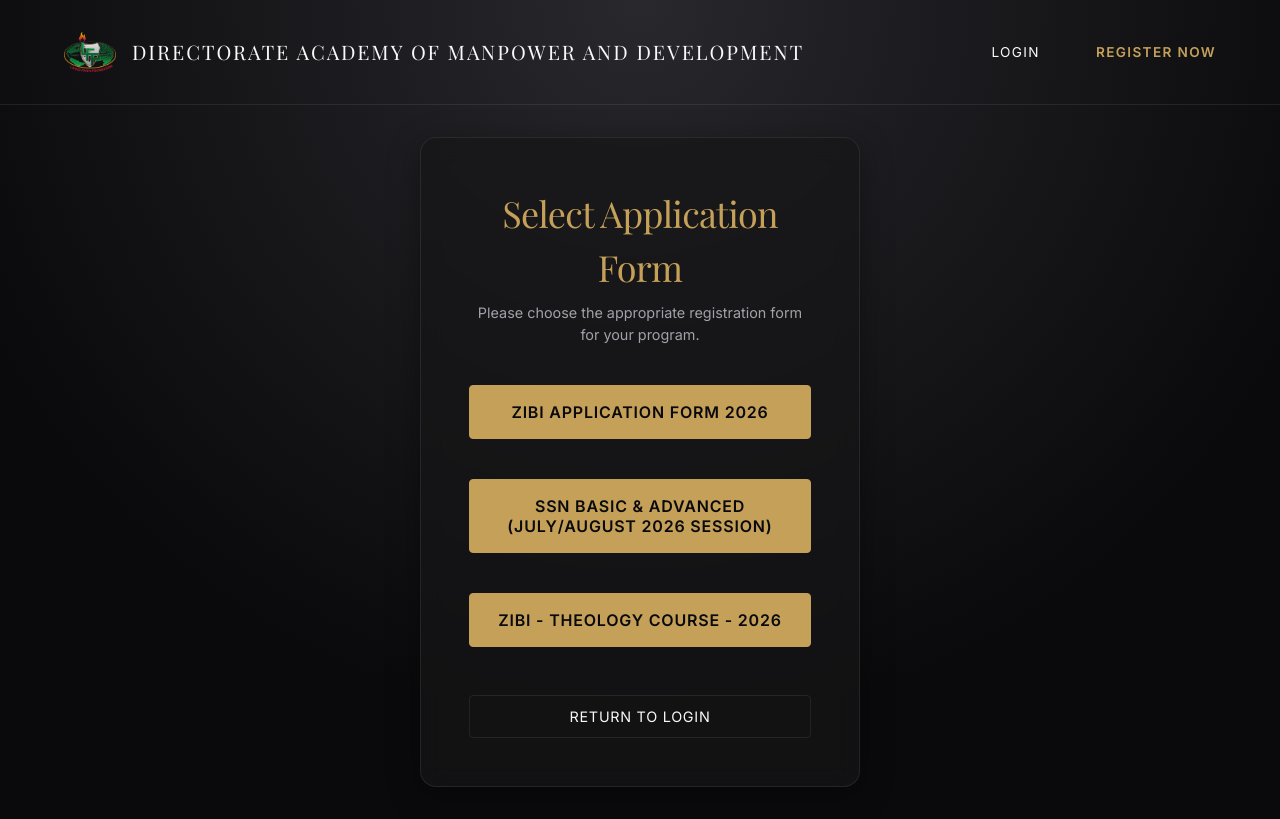
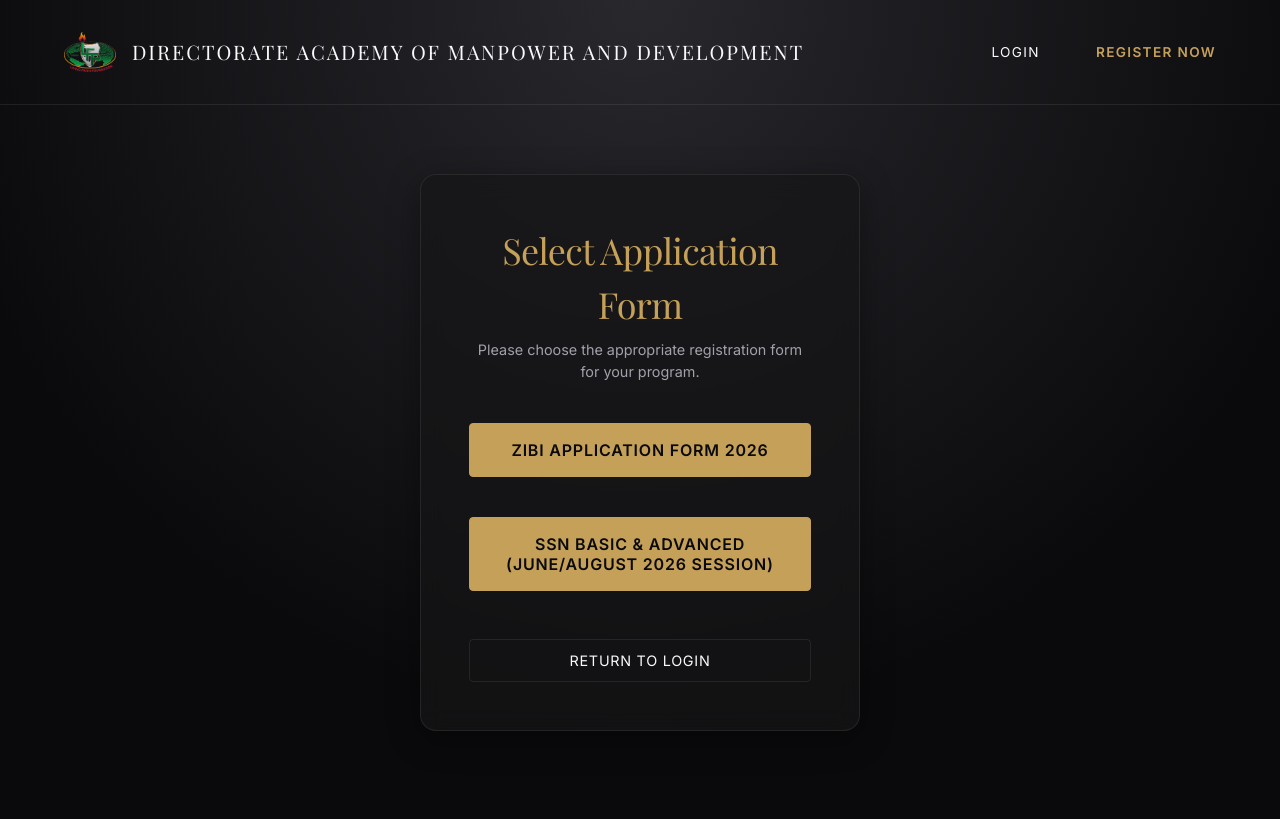
Before and after one commit to raaito/zibiacademy, a React (Vite) app: page /register in a window 1280 px wide. Built offline with nearby package versions, Linux system fonts and the light colour scheme; a web font is replaced by a local one.

Commit message:
Update registration session dates in RegisterFlow

```diff
--- a/src/components/RegisterFlow.jsx
+++ b/src/components/RegisterFlow.jsx
@@ -175,16 +175,16 @@
                 style={{ marginBottom: '1rem', width: '100%', padding: '1rem', fontSize: '1rem' }}
                 onClick={() => { setRegistrationType('supernatural'); setStep('register'); }}
               >
-                SSN BASIC & ADVANCED (July/August 2026 Session)
+                SSN BASIC & ADVANCED (June/August 2026 Session)
               </button>
-              <button
+              {/* <button
                 type="button"
                 className="btn-premium primary"
                 style={{ marginBottom: '1rem', width: '100%', padding: '1rem', fontSize: '1rem' }}
                 onClick={() => { setRegistrationType('theology'); setStep('register'); }}
               >
                 ZIBI - Theology Course - 2026
-              </button>
+              </button> */}
             </div>
             <footer className="login-footer">
               <button onClick={() => navigate('/')} className="btn-premium secondary" style={{ width: '100%' }}>Return to Login</button>
@@ -197,8 +197,8 @@
             <header className="login-header">
               <h2>
                 {registrationType === 'general' && 'ZIBI Application Form'}
-                {registrationType === 'supernatural' && 'REGISTRATION FOR SSN BASIC & ADVANCED (JULY/AUGUST 2026 SESSION)'}
-                {registrationType === 'theology' && 'ZIBI - THEOLOGY COURSE - 2026'}
+                {registrationType === 'supernatural' && 'REGISTRATION FOR SSN BASIC & ADVANCED (JUNE/AUGUST 2026 SESSION)'}
+                /* {registrationType === 'theology' && 'ZIBI - THEOLOGY COURSE - 2026'} */
               </h2>
               <p>Please complete your application for admission.</p>
             </header>
```
